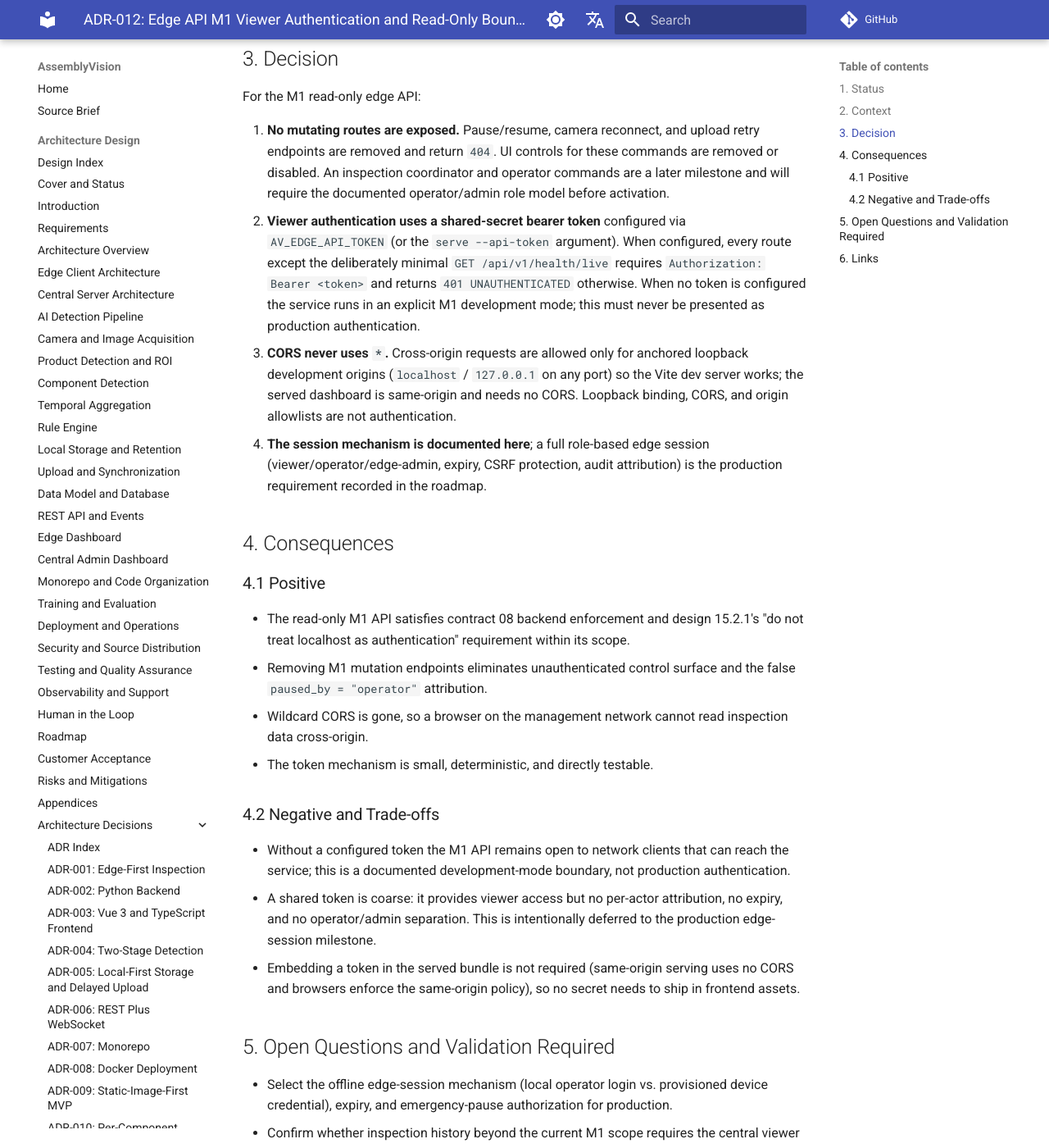
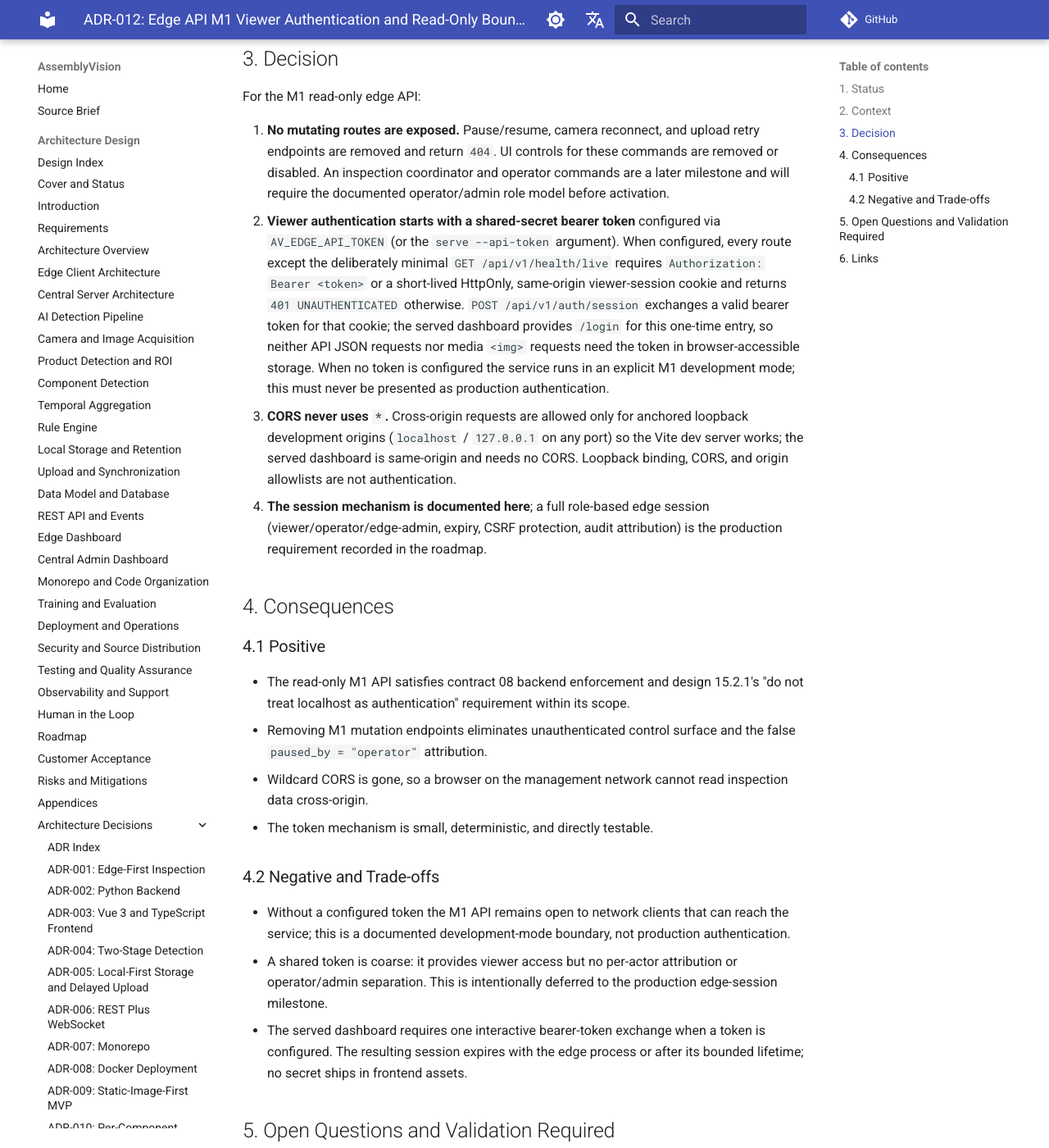
Before and after one commit to dream-studio-china/assembly-vision, an MkDocs documentation site: the page built from docs/design/decisions/ADR-012-edge-api-m1-viewer-auth.md, in a window 1280 px wide and 1400 px high, scrolled down 647 px. Shown: the whole window at 82% size. Built offline with MkDocs 1.6.1 and Material for MkDocs 9.7.7, drawn with Linux system fonts in a browser that asks for light colours; comment, search, counter and statistics services are not loaded.

Commit message:
docs: update ADR-012, quickstart, and context for viewer sessions
Document the one-time /login token exchange, the HttpOnly same-origin session
requirement, and the corrected frontend mode selection (VITE_API_MODE=http
rather than VITE_API_BASE_URL) in the quickstart, the AI context snapshot, and
ADR-012.

```diff
--- a/docs/design/decisions/ADR-012-edge-api-m1-viewer-auth.md
+++ b/docs/design/decisions/ADR-012-edge-api-m1-viewer-auth.md
@@ -29,12 +29,17 @@ For the M1 read-only edge API:
    commands are removed or disabled. An inspection coordinator and operator
    commands are a later milestone and will require the documented operator/admin
    role model before activation.
-2. **Viewer authentication uses a shared-secret bearer token** configured via
+2. **Viewer authentication starts with a shared-secret bearer token** configured via
    `AV_EDGE_API_TOKEN` (or the `serve --api-token` argument). When configured,
    every route except the deliberately minimal `GET /api/v1/health/live`
-   requires `Authorization: Bearer <token>` and returns `401 UNAUTHENTICATED`
-   otherwise. When no token is configured the service runs in an explicit M1
-   development mode; this must never be presented as production authentication.
+   requires `Authorization: Bearer <token>` or a short-lived HttpOnly,
+   same-origin viewer-session cookie and returns `401 UNAUTHENTICATED`
+   otherwise. `POST /api/v1/auth/session` exchanges a valid bearer token for
+   that cookie; the served dashboard provides `/login` for this one-time entry,
+   so neither API JSON requests nor media `<img>` requests need the token in
+   browser-accessible storage. When no token is configured the service runs in
+   an explicit M1 development mode; this must never be presented as production
+   authentication.
 3. **CORS never uses `*`.** Cross-origin requests are allowed only for anchored
    loopback development origins (`localhost` / `127.0.0.1` on any port) so the
    Vite dev server works; the served dashboard is same-origin and needs no CORS.
@@ -62,11 +67,11 @@ For the M1 read-only edge API:
   reach the service; this is a documented development-mode boundary, not
   production authentication.
 - A shared token is coarse: it provides viewer access but no per-actor
-  attribution, no expiry, and no operator/admin separation. This is
-  intentionally deferred to the production edge-session milestone.
-- Embedding a token in the served bundle is not required (same-origin serving
-  uses no CORS and browsers enforce the same-origin policy), so no secret needs
-  to ship in frontend assets.
+  attribution or operator/admin separation. This is intentionally deferred to
+  the production edge-session milestone.
+- The served dashboard requires one interactive bearer-token exchange when a
+  token is configured. The resulting session expires with the edge process or
+  after its bounded lifetime; no secret ships in frontend assets.
 
 ## 5. Open Questions and Validation Required
 
```
Also changed, not shown: QUICKSTART.md (+4 -1 lines), docs/ai/context.md (+4 -3 lines).
